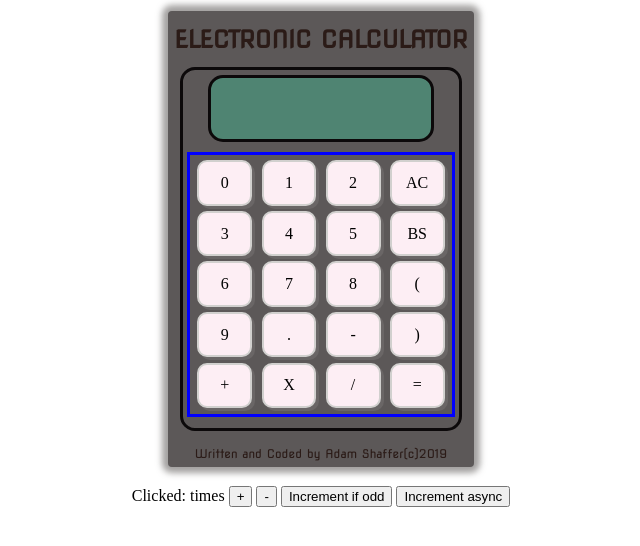
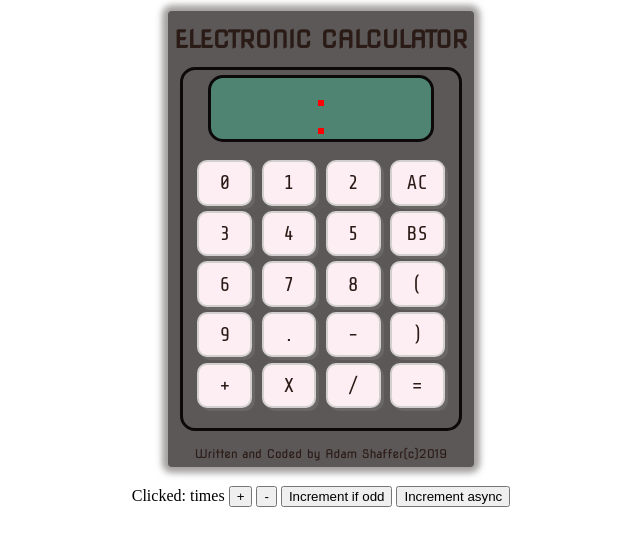
Before and after one commit to GreatDeveloper66/reduxCalculator, a PHP site: page / in a window 1280 px wide. Shown: the top 546 px of the page, without its empty margins (319-959 px from the left). Run offline with PHP 8.4, Linux system fonts and the light colour scheme; some libraries are stand-ins or nearby versions.

Commit message:
Change font and size of key numbers Add top and bottom display to number display

```diff
--- a/index.css
+++ b/index.css
@@ -78,7 +78,7 @@ body {
 .numDisplay {
   display: grid;
   grid-template: 4fr 1fr/1fr;
-  justify-items: end;
+  justify-items: center;
   align-items: center;
   width: 80%;
   height: 80%;
@@ -97,18 +97,42 @@ body {
   width: 95%;
   height: 90%;
   margin: 3px;
-  padding: 3px;
-  border: 3px solid blue; }
+  padding: 3px; }
 
-/* line 85, /Users/adam/Desktop/My_Documents/Coding/Projects/reduxCalculator/index.scss */
+/* line 84, /Users/adam/Desktop/My_Documents/Coding/Projects/reduxCalculator/index.scss */
 .key {
   width: 70%;
   height: 70%;
   margin: 3px;
   padding: 3px;
+  font-family: var(--numFont);
+  font-size: 20px;
+  color: var(--headingBlack);
   border-radius: 10px;
   border: 2px solid var(--keyborderColor);
   background-color: var(--keyColor);
   box-shadow: 3px 3px var(--shadowColor); }
 
+/* line 93, /Users/adam/Desktop/My_Documents/Coding/Projects/reduxCalculator/index.scss */
+.topDisplay {
+  display: grid;
+  grid-template: 1;
+  justify-items: end;
+  align-items: center;
+  font-family: var(--numFont);
+  font-size: 25px;
+  color: var(--headingBlack);
+  border: 3px solid red; }
+
+/* line 98, /Users/adam/Desktop/My_Documents/Coding/Projects/reduxCalculator/index.scss */
+.bottomDisplay {
+  display: grid;
+  grid-template: 1;
+  justify-items: end;
+  align-items: center;
+  font-family: var(--numFont);
+  font-size: 10px;
+  color: var(--headingBlack);
+  border: 3px solid red; }
+
 /*# sourceMappingURL=index.css.map */
--- a/index.html
+++ b/index.html
@@ -21,7 +21,8 @@
      <div class="board">
        <div class="userBoard">
          <div class="numDisplay">
-
+           <div class="topDisplay"></div>
+           <div class="bottomDisplay"></div>
          </div>
          <div class="keyBoard">
           <div class="key">
--- a/index.scss
+++ b/index.scss
@@ -71,7 +71,7 @@ body {
   border: 3px solid var(--borderColor);
 }
 .numDisplay {
-  @include display(4fr 1fr/1fr, end, center);
+  @include display(4fr 1fr/1fr, center, center);
   @include sizing(80%, 80%, 2px, 2px);
   border-radius: 15px;
   border: 3px solid var(--borderColor);
@@ -80,13 +80,23 @@ body {
 .keyBoard {
   @include display(repeat(5,1fr)/repeat(4,1fr),center,center);
   @include sizing(95%,90%,3px,3px);
-  border: 3px solid blue;
 }
 .key {
   @extend .genericDisplay;
   @include sizing(70%,70%,3px,3px);
+  @include fonts(var(--numFont),20px,var(--headingBlack));
   border-radius: 10px;
   border: 2px solid var(--keyborderColor);
   background-color: var(--keyColor);
   box-shadow: 3px 3px var(--shadowColor);
 }
+.topDisplay{
+  @include display(1fr/1fr,end,center);
+  @include fonts(var(--numFont),25px,var(--headingBlack));
+  border:3px solid red;
+}
+.bottomDisplay {
+  @include display(1fr/1fr,end,center);
+  @include fonts(var(--numFont),10px,var(--headingBlack));
+  border: 3px solid red;
+}
```
Also changed, not shown: 1 other file.
